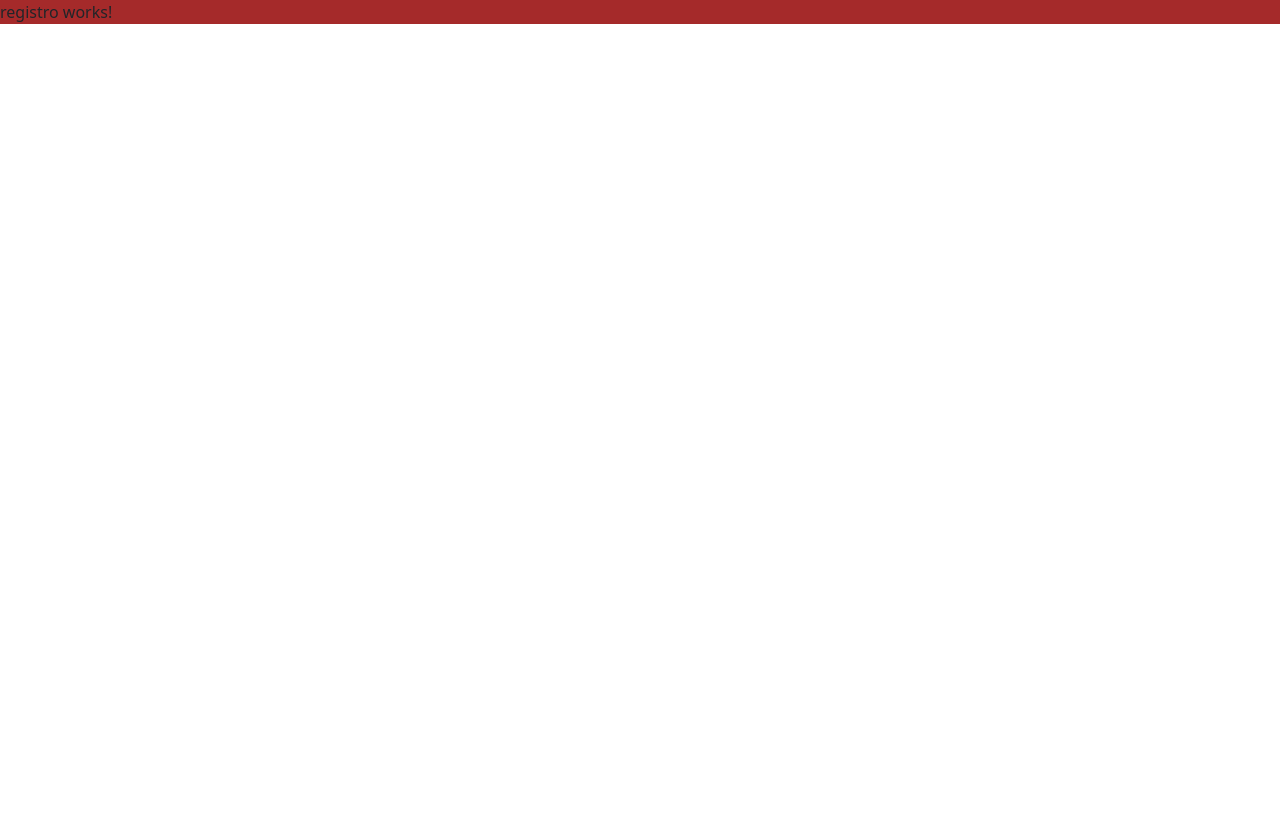
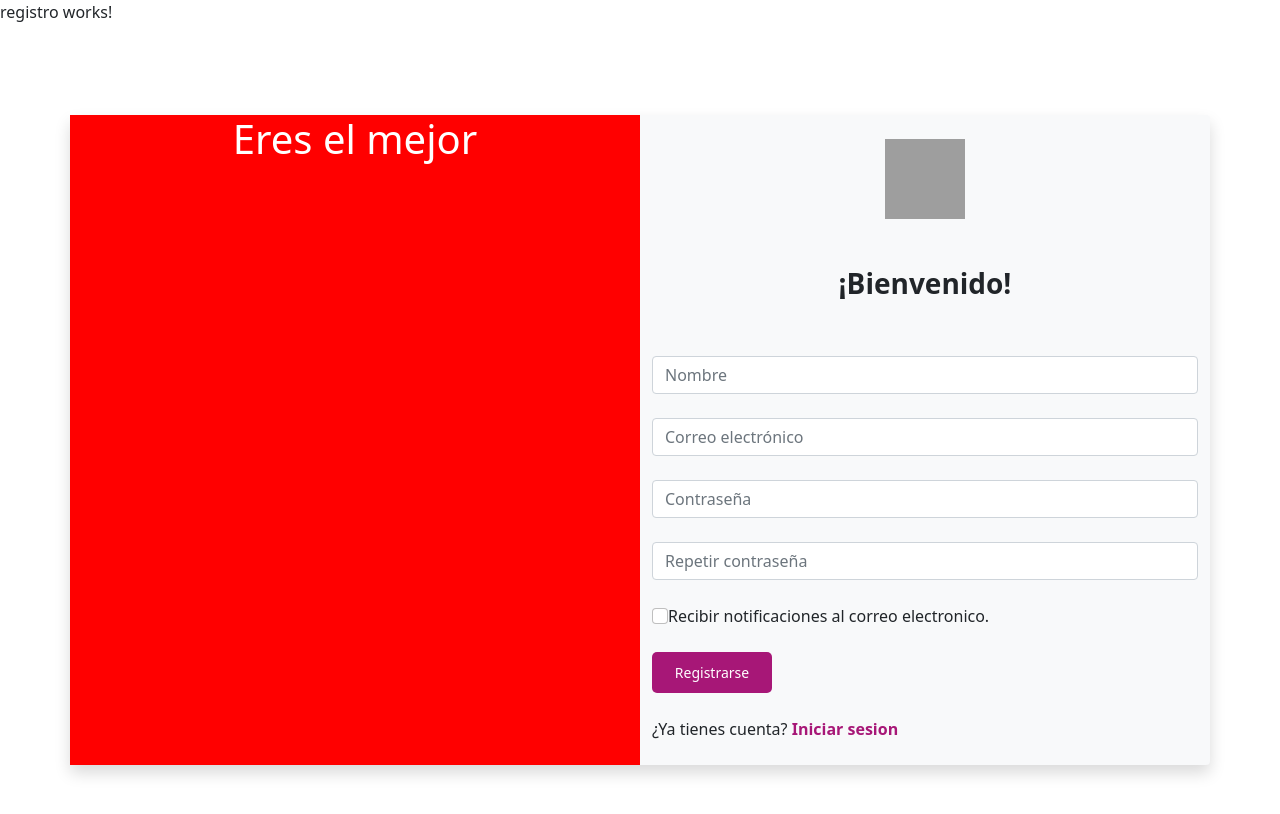
Before and after one commit to camaviga11/OinkApp, an Angular app in the folder FrontOinkApp/: page /registro in a window 1280 px wide. Shown: the top 814 px of the page. Built offline with nearby package versions, Linux system fonts and the light colour scheme; grey boxes are pictures that could not be loaded.

Commit message:
Agregado el borrador del registro

```diff
--- a/FrontOinkApp/src/app/registro/registro.component.css
+++ b/FrontOinkApp/src/app/registro/registro.component.css
@@ -1 +1,64 @@
-*{background-color: brown;}
+/*General*/
+
+footer h4{
+	color: #a71777;
+}
+/*Mnsajes*/
+.fondo-form{
+    background-color: red;
+    /*background-image: url(../img/fondo-form.jpg);*/
+    background-position: center;
+    background-size: cover;
+}
+.logo{
+    width: 80px;
+    height: 80px;
+}
+a:link, a:visited, a:active{
+    color: #a71777;
+    text-decoration: none;
+}
+a:hover{
+    text-shadow: 1px 1px 10px #360727;
+}
+body{
+    background: white;
+    background: linear-gradient( to right, #360727,#a71777)
+}
+.contact-form input:focus {
+	box-shadow: none;
+	border: 1px solid #eee;
+}
+
+.contact-form textarea {
+	font-size: 14px;
+	width: 100%;
+	min-width: 100%;
+	min-height: 120px;
+	height: 120px;
+	max-height: 180px;
+	border: 1px solid #eee;
+	border-radius: 0px;
+	margin-bottom: 30px;
+}
+
+.contact-form textarea:focus {
+	box-shadow: none;
+	border: 1px solid #eee;
+}
+.contact-form button.filled-button {
+	background-color: #a71777;
+	color: #fff;
+	font-size: 14px;
+	text-transform: capitalize;
+	font-weight: 300;
+	padding: 10px 20px;
+    margin-bottom: 20px;
+	border-radius: 5px;
+	display: inline-block;
+	transition: all 0.3s;
+	border: none;
+	outline: none;
+	cursor: pointer;
+    width: 120px;
+}
--- a/FrontOinkApp/src/app/registro/registro.component.html
+++ b/FrontOinkApp/src/app/registro/registro.component.html
@@ -1 +1,66 @@
 <p>registro works!</p>
+<div class="fondo d-flex align-items-center justify-content-center vh-100 ">
+    <main class="container rounded shadow bg-light">
+        <div class="row">
+            <!--Lateral izquierda -->
+            <div class="col-md-6 fondo-form">
+                <h1 class="text-white text-center">Eres el mejor</h1>
+            </div>
+            <!--Lateral izquierda end-->
+            <!--Formulario login-->
+            <div class="col-md-6">
+                <div class="text-center pt-4">
+                    <img class="logo" src="../icons/controlador.png" alt="Logo formulario">
+                </div>
+                <h3 class="fw-bold text-center py-5">¡Bienvenido!</h3>
+                <div class="contact-form">
+                    <form id="contact" action="../control/registro.php" method="POST">
+                        <div class="row">
+                            <div class="mb-4">
+                                <fieldset>
+                                    <input name="nombre" type="text" class="form-control" id="name"
+                                        placeholder="Nombre" required="">
+                                </fieldset>
+                            </div>
+                            <div class="mb-4">
+                                <fieldset>
+                                    <input name="correo" type="email" class="form-control" id="email"
+                                        placeholder="Correo electrónico" required="">
+                                </fieldset>
+                            </div>
+                            <div class="mb-4">
+                                <fieldset>
+                                    <input name="contrasena" type="password" class="form-control" id="subject"
+                                        placeholder="Contraseña" required="">
+                                </fieldset>
+                            </div>
+                            <div class="mb-4">
+                                <fieldset>
+                                    <input name="repetirContrasena" type="password" class="form-control"
+                                        id="subject" placeholder="Repetir contraseña" required="">
+                                </fieldset>
+                            </div>
+                            <div class="mb-4">
+                                <input class="form-check-input" type="checkbox" name="suscrito" value="1">
+                                <label class="form-check-label" for="suscrito"> Recibir notificaciones al correo
+                                    electronico.</label>
+                            </div>
+                            <div class="mb-1">
+                                <fieldset>
+                                    <button type="submit" id="form-submit"
+                                        class="filled-button">Registrarse</button>
+                                </fieldset>
+                            </div>
+                            <div class="mb-4">
+                                <span>¿Ya tienes cuenta? <a href="login.html"><b>Iniciar sesion</b></a></span>
+                            </div>
+
+
+                        </div>
+                    </form>
+                </div>
+            </div>
+            <!--Formulario login end-->
+        </div>
+    </main>
+</div>
```
